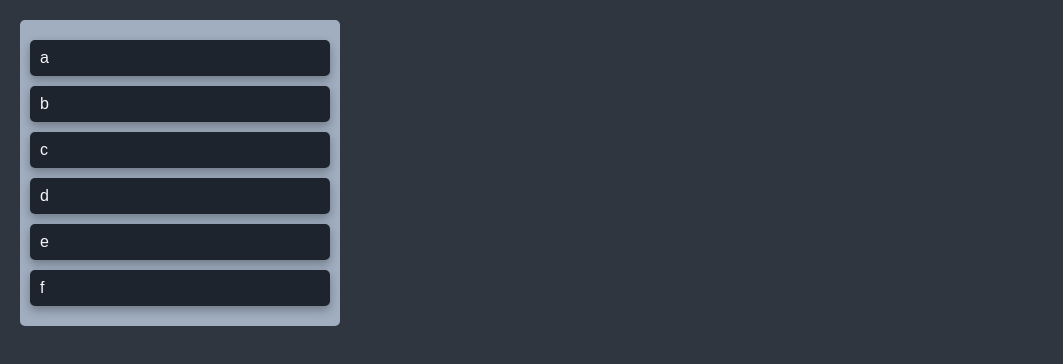
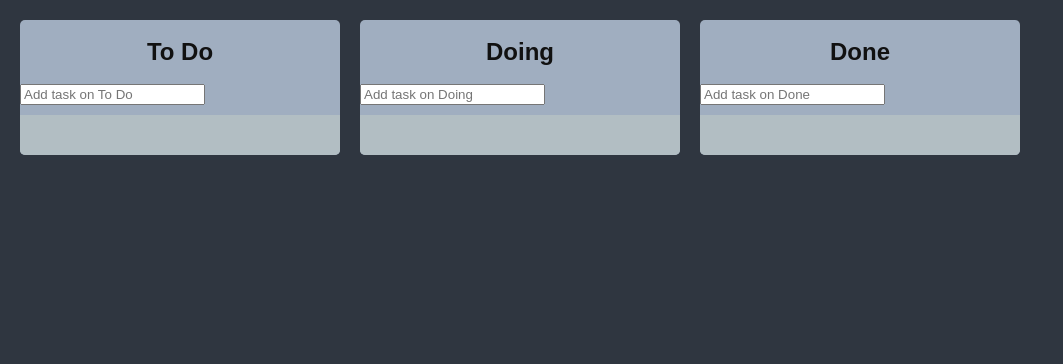
Before and after one commit to jskinn96/react_study, a React (Vite) app in the folder react_master_class/: page / in a window 1280 px wide. Shown: the top 364 px of the page, without its empty margins (0-1063 px from the left). Built offline with nearby package versions, Linux system fonts and the light colour scheme.

Commit message:
Feat: trello study
FEAT : useRef, react-hook-form, recoil...코드 챌린지는 새로운 프로젝트 파서 깃헙io로 배포 예정

```diff
--- a/react_master_class/src/App.tsx
+++ b/react_master_class/src/App.tsx
@@ -1,69 +1,9 @@
-import { DragDropContext, Droppable, DropResult } from "react-beautiful-dnd";
-import { useRecoilState } from "recoil";
-import styled from "styled-components";
-import { ToDoAtom } from "./trello/recoil";
-import Card from "./trello/components/Card";
-
-const Wrap = styled.main`
-  display: grid;
-  grid-template-columns: repeat(1, 3fr);
-  padding: 20px;
-  justify-content: center;
-  gap: 20px;
-`;
-
-const Board = styled.ul`
-  padding: 20px 10px;
-  background-color: ${({ theme }) => theme.bgGray};
-  border-radius: 5px;
-  display: flex;
-  flex-direction: column;
-  gap: 10px;
-  min-width: 280px;
-  max-width: 320px;
-  flex-shrink: 0;
-`;
+import TrelloApp from "./trello/TrelloApp";
 
 function App() {
 
-  const [toDos, setToDos] = useRecoilState<string[]>(ToDoAtom);
-
-  const dragFunc = ({ destination, source }: DropResult) => {
-
-    if (!destination) return;
-
-    setToDos(tmpToDos => {
-
-      const currentIdx = Number(source.index);
-      const targetIdx = Number(destination?.index);
-
-      const copied = [...tmpToDos];
-      const [moved] = copied.splice(currentIdx, 1);
-      copied.splice(targetIdx, 0, moved);
-
-      return copied;
-    });
-  };
-
   return (
-    <DragDropContext onDragEnd={dragFunc}>
-      <Wrap>
-        <Droppable droppableId="oneDrop">
-          {(dropProps) => (
-            <Board ref={dropProps.innerRef} {...dropProps.droppableProps}>
-              {toDos.map((toDo, idx) => (
-                <Card
-                  key={toDo}
-                  toDo={toDo}
-                  idx={idx}
-                />
-              ))}
-              {dropProps.placeholder}
-            </Board>
-          )}
-        </Droppable>
-      </Wrap>
-    </DragDropContext>
+    <TrelloApp />
   );
 }
 
--- /dev/null
+++ b/react_master_class/src/trello/TrelloApp.tsx
@@ -0,0 +1,76 @@
+import { DragDropContext, Droppable, DropResult } from "react-beautiful-dnd";
+import { useRecoilState } from "recoil";
+import styled from "styled-components";
+import { IToDoAtom, ToDoAtom } from "./recoil";
+import Board from "./components/Board";
+
+const Wrap = styled.main`
+  display: grid;
+  grid-template-columns: repeat(3, 1fr);
+  width: fit-content;
+  padding: 20px;
+  justify-content: center;
+  gap: 20px;
+`;
+
+function TrelloApp() {
+
+  const [toDos, setToDos] = useRecoilState<IToDoAtom>(ToDoAtom);
+
+  const dragFunc = ({ destination, source }: DropResult) => {
+
+    if (!destination) return;
+
+    if (destination?.droppableId === source.droppableId) {
+
+        setToDos(allBoards => {
+
+            const tmp = {...allBoards};
+
+            const copied = [...allBoards[source.droppableId]];
+            const [moved] = copied.splice(source.index, 1);
+
+            copied.splice(destination.index, 0, moved);
+
+            tmp[source.droppableId] = copied;
+
+            return tmp;
+        });
+    } else {
+
+        setToDos(allBoards => {
+
+            const tmp = {...allBoards};
+
+            const current = [...allBoards[source.droppableId]];
+            const target  = [...allBoards[destination.droppableId]];
+
+            const [moved] = current.splice(source.index, 1);
+            target.splice(destination.index, 0, moved);
+
+            tmp[source.droppableId] = current;
+            tmp[destination.droppableId] = target;
+
+            return tmp;
+        });
+    }
+  };
+
+  return (
+    <DragDropContext onDragEnd={dragFunc}>
+      <Wrap>
+        {
+          Object.keys(toDos).map(type => (
+            <Board
+              type={type}
+              toDos={toDos[type]}
+              key={type}
+            />
+          ))
+        }
+      </Wrap>
+    </DragDropContext>
+  );
+}
+
+export default TrelloApp;
--- /dev/null
+++ b/react_master_class/src/trello/components/Board.tsx
@@ -0,0 +1,139 @@
+import { Droppable } from "react-beautiful-dnd";
+import styled from "styled-components";
+import Card from "./Card";
+import { useRef } from "react";
+import { IBoard, ToDoAtom } from "../recoil";
+import { useForm } from "react-hook-form";
+import { useSetRecoilState } from "recoil";
+import { text } from "stream/consumers";
+
+const Wrap = styled.div`
+    padding-top: 20px;
+    background-color: ${({ theme }) => theme.bgGray};
+    border-radius: 5px;
+    display: flex;
+    flex-direction: column;
+    gap: 10px;
+    width: 320px;
+    flex-shrink: 0;
+    overflow: hidden;
+`;
+
+interface IBoardEl {
+    is_dragging_over: string;
+    is_dragging_over_from_this: string;
+}
+
+const BoardEl = styled.ul<IBoardEl>`
+    display: flex;
+    flex-direction: column;
+    padding: 20px;
+    gap: 10px;
+    flex-grow: 1;
+    background-color: ${props =>
+        props.is_dragging_over === "true"
+            ? "#74b9ff"
+            : props.is_dragging_over_from_this === "true"
+                ? "#dfe6e9"
+                : "#b2bec3"
+    }
+`;
+
+const Title = styled.h1`
+    margin-bottom: 10px;
+    text-align: center;
+    font-weight: 900;
+    font-size: 24px;
+    color: #111;
+`;
+
+interface IForm {
+    [key: string]: string;
+}
+
+const Form = styled.form`
+    width: 100%;
+`;
+
+const Board = ({ type, toDos }: IBoard) => {
+
+    /**
+     * g 컴포넌트가 리렌더링되어도 값이 유지되며 바뀌지 않음
+     * g 돔에 직접 접근하거나 리렌더링 없이 내부 값을 기억하고 싶을 때 사용
+    */
+    // const inputRef = useRef<HTMLInputElement>(null);
+
+    // const clickFn = () => {
+
+    //     inputRef.current?.focus();
+    //     setTimeout(() => {
+
+    //         inputRef.current?.blur();
+    //     }, 5000);
+    // }
+    const { register, setValue, handleSubmit } = useForm<IForm>();
+    const setToDos = useSetRecoilState(ToDoAtom);
+
+    const setValid = (val: IForm) => {
+
+        setToDos(allBoards => {
+
+            const tmp = {...allBoards};
+
+            const copied = [...tmp[type]];
+            const newToDo = {
+                id: Date.now(),
+                text: val[type]
+            }
+            copied.push(newToDo);
+
+            tmp[type] = copied;
+
+            return tmp;
+        });
+
+        setValue(type, "");
+    }
+
+    return (
+        <Droppable droppableId={type}>
+            {(dropProps, snapshot) => (
+                <Wrap>
+                    <Title>{type}</Title>
+                    {/* <input
+                        type="text"
+                        ref={inputRef}
+                    />
+                    <button onClick={clickFn}>add</button> */}
+                    <Form onSubmit={handleSubmit(setValid)}>
+                        <input
+                            {...register(type, { required: true })}
+                            type="text"
+                            placeholder={`Add task on ${type}`}
+                        />
+                    </Form>
+                    <BoardEl
+                        ref={dropProps.innerRef}
+                        {...dropProps.droppableProps}
+                        is_dragging_over={snapshot.isDraggingOver.toString()}
+                        is_dragging_over_from_this={Boolean(snapshot.draggingFromThisWith).toString()}
+                    >
+                        {
+                            toDos.map((toDo, idx) => (
+                                <Card
+                                    key={toDo.id}
+                                    toDo={toDo.text}
+                                    id={toDo.id}
+                                    idx={idx}
+                                />
+                            ))
+                        }
+                        {dropProps.placeholder}
+                    </BoardEl>
+                </Wrap>
+            )}
+        </Droppable>
+    );
+}
+
+export default Board;
--- a/react_master_class/src/trello/components/Card.tsx
+++ b/react_master_class/src/trello/components/Card.tsx
@@ -1,29 +1,33 @@
 import React from "react";
 import { Draggable } from "react-beautiful-dnd";
 import styled from "styled-components";
-
-interface ICard {
+export interface ICard {
     toDo: string;
+    id: number;
     idx: number;
 }
 
-const CardEl = styled.li`
+const CardEl = styled.li<{ is_dragging: string }>`
     border-radius: 5px;
     padding: 10px 10px;
-    background-color: ${({ theme }) => theme.cardBg};
-    box-shadow: 0 4px 10px ${({ theme }) => theme.cardShadow};
+    background-color: ${(props) =>
+        props.is_dragging === "true" ? "#111" : props.theme.bgDark};
+    box-shadow: ${(props) =>
+        props.is_dragging === "true" ? "0px 2px 5px rgba(0, 0, 0, 0.5)" : "none"};
     transition: box-shadow 0.2s ease;
+    font-weight: 700;
 `;
 
-const Card = ({ toDo, idx }: ICard) => {
+const Card = ({ toDo, id, idx }: ICard) => {
 
     return (
-        <Draggable draggableId={toDo} index={idx}>
-            {(dragProps) =>
+        <Draggable draggableId={`${id}`} index={idx}>
+            {(dragProps, snapshot) =>
                 <CardEl
                     ref={dragProps.innerRef}
                     {...dragProps.draggableProps}
                     {...dragProps.dragHandleProps}
+                    is_dragging={snapshot.isDragging.toString()}
                 >
                     {toDo}
                 </CardEl>
--- a/react_master_class/src/trello/recoil/atoms/ToDoAtom.tsx
+++ b/react_master_class/src/trello/recoil/atoms/ToDoAtom.tsx
@@ -1,6 +1,24 @@
 import { atom } from "recoil";
 
-export const ToDoAtom = atom({
+export interface IToDo {
+    text: string;
+    id: number;
+}
+
+export interface IBoard {
+    type: string;
+    toDos: IToDo[];
+}
+
+export interface IToDoAtom {
+    [key: string] : IToDo[]
+}
+
+export const ToDoAtom = atom<IToDoAtom>({
     key: "CToDoAtomKey",
-    default: ["a", "b", "c", "d", "e", "f"]
+    default: {
+        "To Do": [],
+        "Doing": [],
+        "Done": [],
+    }
 });
```
